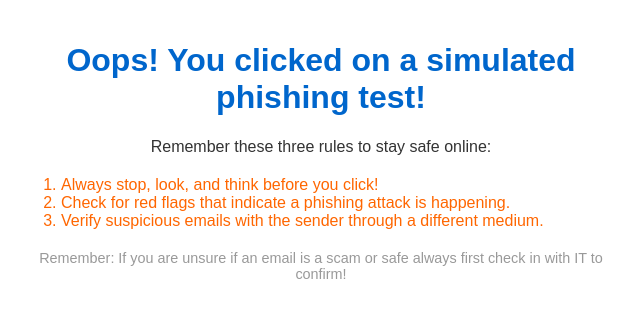
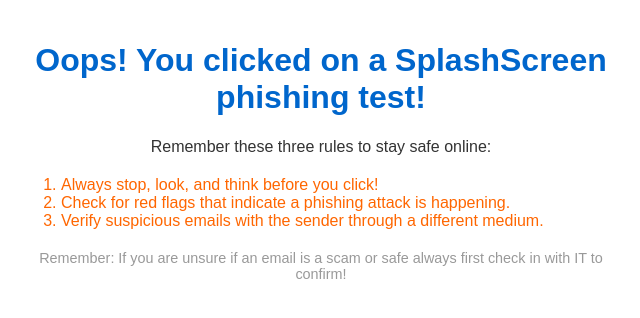
Before and after one commit to Seiter1/KCPhishing-Splash-Test, a plain HTML site: page index.html in a window 1280 px wide. Shown: the part 338-656 px from the top of the page, without its empty margins (319-959 px from the left). Drawn offline with Linux system fonts and the light colour scheme.

Commit message:
Updated2 index.html

```diff
--- a/index.html
+++ b/index.html
@@ -9,7 +9,7 @@
 <body>
   <div class="container">
     <img src="assets/Karhu-logo.jpg" alt="Karhu Cyber Logo" class="logo">
-    <h1>Oops! You clicked on a simulated phishing test!</h1>
+    <h1>Oops! You clicked on a SplashScreen phishing test!</h1>
     <p>Remember these three rules to stay safe online:</p>
     <ol>
       <li>Always stop, look, and think before you click!</li>
```
